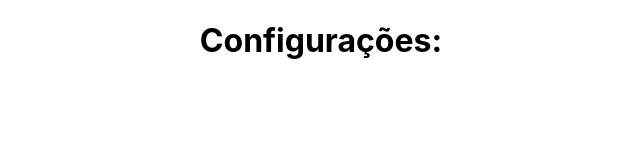
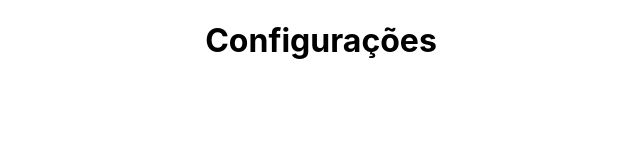
Before and after one commit to victorjunior95/sd-08-project-trivia-react-redux, a React (Create React App) app: page /set in a window 1280 px wide. Shown: the top 160 px of the page, without its empty margins (319-959 px from the left). Built offline with nearby package versions, Linux system fonts and the light colour scheme.

Commit message:
main-group-24-Req3-fix

```diff
--- a/src/pages/Set/index.js
+++ b/src/pages/Set/index.js
@@ -4,7 +4,8 @@ class Set extends React.Component {
   render() {
     return (
       <div>
-        <h1>Configurações:</h1>
+        <title data-testid="settings-title">Configurações</title>
+        <h1>Configurações</h1>
       </div>
     );
   }
```
